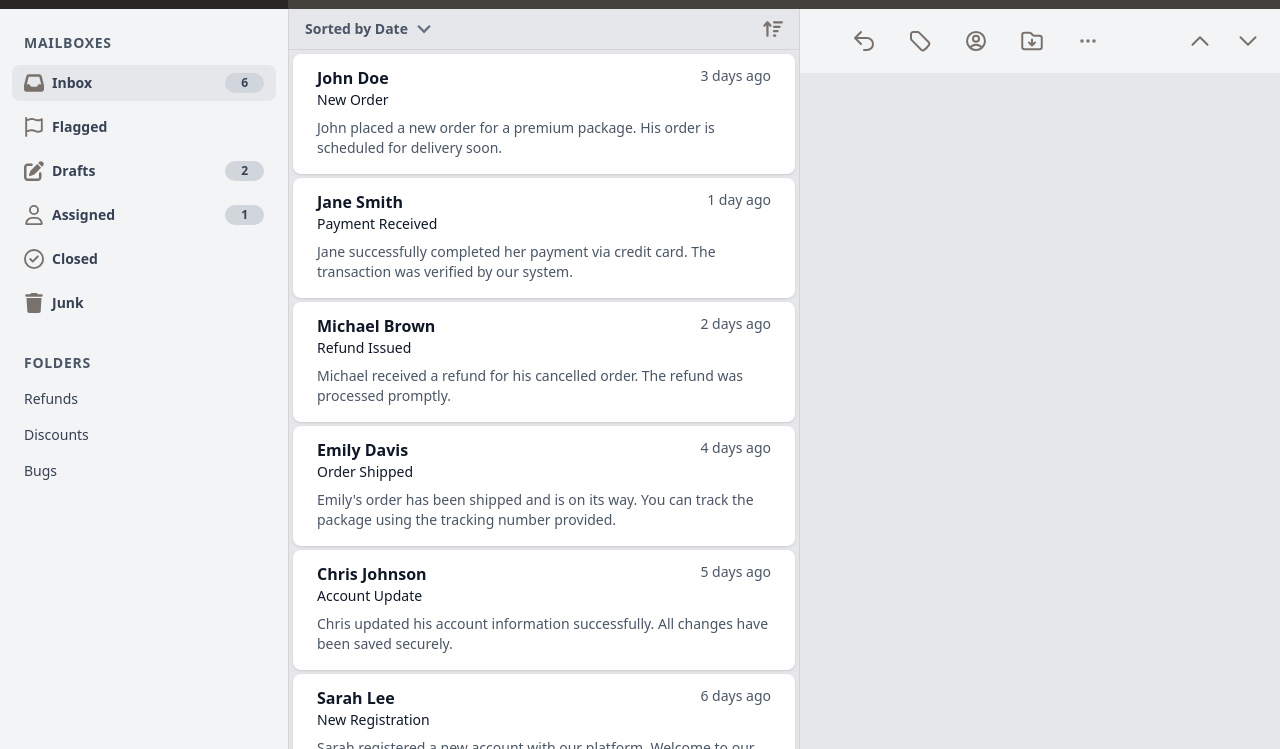
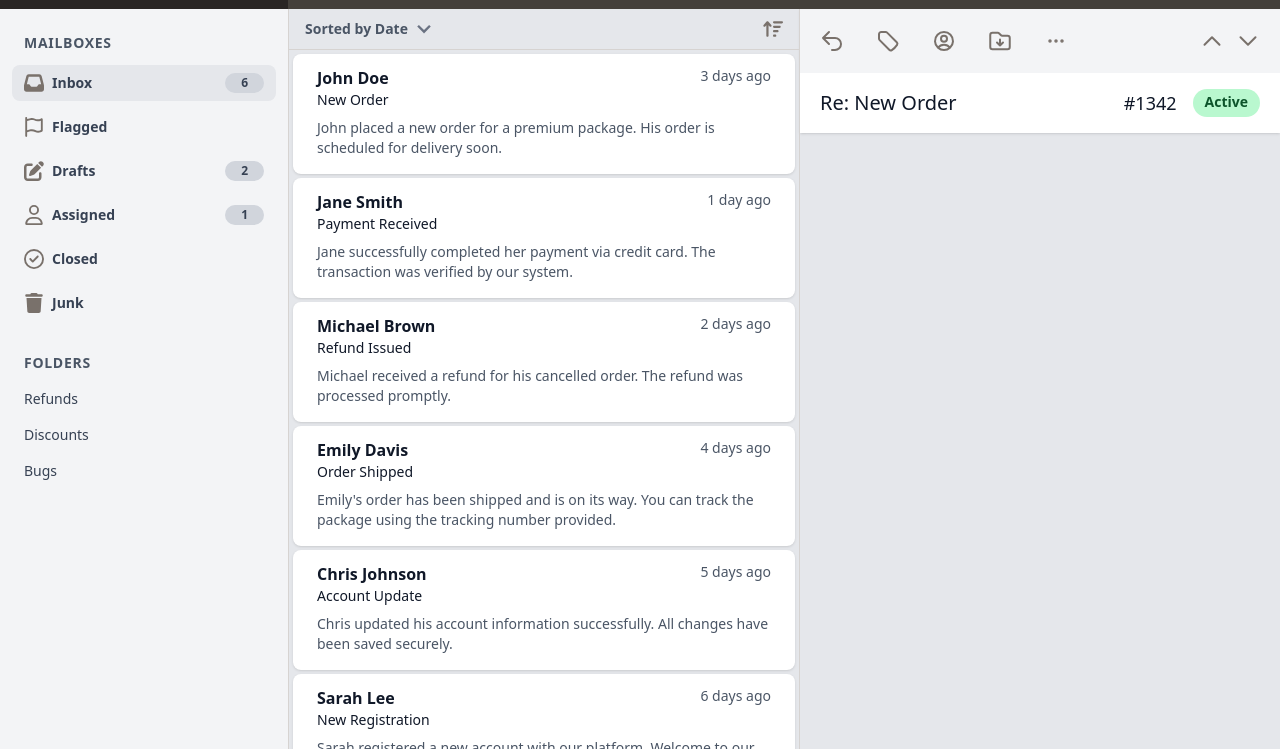
Before and after one commit to shahariarpo/Email-Application-Design, a website: page src/index.html in a window 1280 px wide. Shown: the part 51-800 px from the top of the page. Drawn offline with Linux system fonts and the light colour scheme.

Commit message:
add: mail name section

```diff
--- a/src/index.html
+++ b/src/index.html
@@ -247,7 +247,7 @@
         </div>
         <main class="flex flex-1">
           <div
-            class="flex flex-col w-full max-w-lg border-l border-r border-stone-300"
+            class="relative flex flex-col w-full max-w-lg border-l border-r border-stone-300"
           >
             <div
               class="shrink-0 px-4 py-2 flex items-center justify-between border-b border-stone-300"
@@ -401,8 +401,8 @@
               </a>
             </div>
           </div>
-          <div class="flex-1">
-            <div>
+          <div class="flex-1 w-0">
+            <div class="shadow">
               <div class="p-5 bg-gray-100 flex items-center justify-between">
                 <div class="flex items-center">
                   <svg
@@ -411,7 +411,7 @@
                     viewBox="0 0 24 24"
                     stroke-width="2"
                     stroke="currentColor"
-                    class="size-6 text-stone-500 hover:text-stone-700 ml-8"
+                    class="size-6 text-stone-500 hover:text-stone-700 mr-8"
                   >
                     <path
                       stroke-linecap="round"
@@ -426,7 +426,7 @@
                     viewBox="0 0 24 24"
                     stroke-width="2"
                     stroke="currentColor"
-                    class="size-6 text-stone-500 hover:text-stone-700 ml-8"
+                    class="size-6 text-stone-500 hover:text-stone-700 mr-8"
                   >
                     <path
                       stroke-linecap="round"
@@ -441,7 +441,7 @@
                     viewBox="0 0 24 24"
                     stroke-width="2"
                     stroke="currentColor"
-                    class="size-6 text-stone-500 hover:text-stone-700 ml-8"
+                    class="size-6 text-stone-500 hover:text-stone-700 mr-8"
                   >
                     <path
                       stroke-linecap="round"
@@ -456,7 +456,7 @@
                     viewBox="0 0 24 24"
                     stroke-width="2"
                     stroke="currentColor"
-                    class="size-6 text-stone-500 hover:text-stone-700 ml-8"
+                    class="size-6 text-stone-500 hover:text-stone-700 mr-8"
                   >
                     <path
                       stroke-linecap="round"
@@ -471,7 +471,7 @@
                     viewBox="0 0 24 24"
                     stroke-width="2"
                     stroke="currentColor"
-                    class="size-6 text-stone-500 hover:text-stone-700 ml-8"
+                    class="size-6 text-stone-500 hover:text-stone-700 mr-8"
                   >
                     <path
                       stroke-linecap="round"
@@ -488,7 +488,7 @@
                     viewBox="0 0 24 24"
                     stroke-width="2"
                     stroke="currentColor"
-                    class="size-6 text-stone-500 hover:text-stone-700 ml-3"
+                    class="size-6 text-stone-500 hover:text-stone-700 mr-3"
                   >
                     <path
                       stroke-linecap="round"
@@ -503,7 +503,7 @@
                     viewBox="0 0 24 24"
                     stroke-width="2"
                     stroke="currentColor"
-                    class="size-6 text-stone-500 hover:text-stone-700 ml-6"
+                    class="size-6 text-stone-500 hover:text-stone-700 mr-auto"
                   >
                     <path
                       stroke-linecap="round"
@@ -513,7 +513,16 @@
                   </svg>
                 </div>
               </div>
-              <div></div>
+              <div class="flex items-center justify-between px-5 py-4 bg-white">
+                <h3 class="text-xl text-gray-900 truncate">Re: New Order</h3>
+                <div class="ml-4 flex shrink-0">
+                  <span class="mr-4 text-lg text-gray-900">#1342</span>
+                  <span
+                    class="px-3 py-1 font-semibold text-sm text-green-900 bg-green-200 rounded-full leading-tight"
+                    >Active</span
+                  >
+                </div>
+              </div>
             </div>
             <div>
               <article></article>
```
Also changed, not shown: css/style.css.
